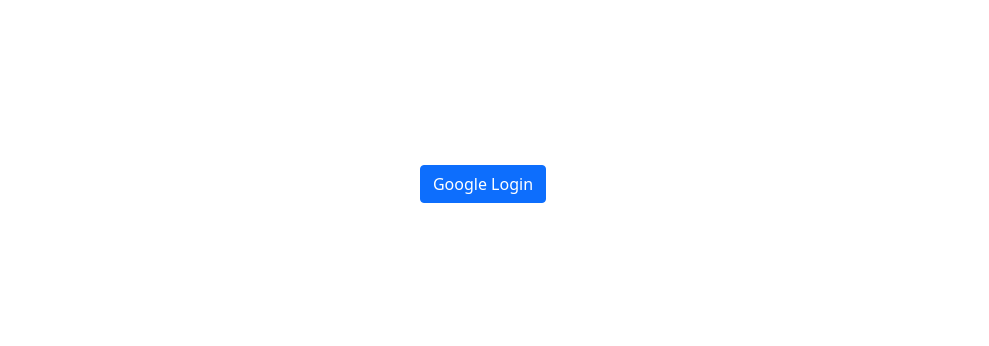
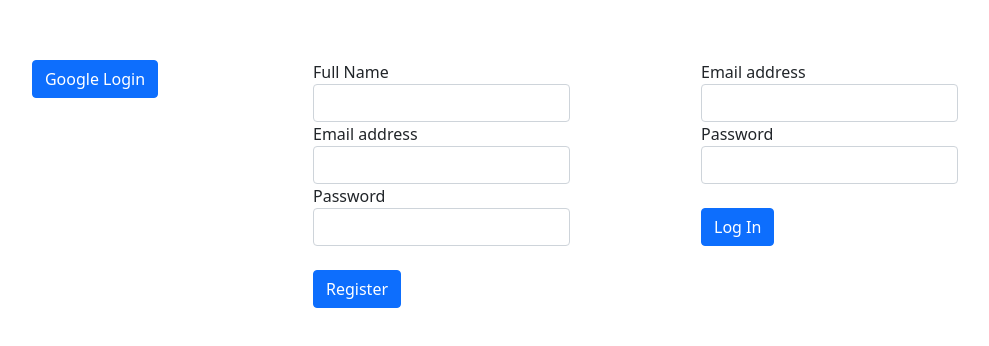
Before and after one commit to ABujalance/firebase-course, a React (Create React App) app: page / in a window 1280 px wide. Shown: the part 216-562 px from the top of the page, without its empty margins (157-1146 px from the left). Built offline with nearby package versions, Linux system fonts and the light colour scheme; no server answers.

Commit message:
add mail register and login

```diff
--- a/src/components/auth/auth.tsx
+++ b/src/components/auth/auth.tsx
@@ -1,5 +1,8 @@
 import { FC } from "react";
 import { GoogleAuth } from "./google-auth/google-auth";
+import { LoginForm } from "./login-form/login-form";
+import { RegisterForm } from "./register-form/register-form";
+
 export const Auth: FC = () => {
   /**Tell where people can find grid system for bootstrap*/
   return (
@@ -8,6 +11,12 @@
         <div className="col-sm d-flex flex-column align-items-center">
           <GoogleAuth></GoogleAuth>
         </div>
+        <div className="col-sm d-flex flex-column d-flex flex-column">
+          <RegisterForm></RegisterForm>
+        </div>
+        <div className="col-sm d-flex flex-column d-flex flex-column">
+          <LoginForm></LoginForm>
+        </div>
       </div>
     </div>
   );
--- /dev/null
+++ b/src/components/auth/login-form/login-form.tsx
@@ -0,0 +1,44 @@
+import { FC, FormEvent, useState } from "react";
+import { getAuth, signInWithEmailAndPassword } from "firebase/auth";
+
+export const LoginForm: FC = () => {
+  const [email, setEmail] = useState<string>("");
+  const [password, setPassword] = useState<string>("");
+  const auth = getAuth();
+
+  const onLogin = (ev: FormEvent<HTMLFormElement>) => {
+    ev.preventDefault();
+    ev.stopPropagation();
+    signInWithEmailAndPassword(auth, email, password);
+  };
+
+  return (
+    <form onSubmit={onLogin}>
+      <div className="form-group">
+        <label>
+          Email address{" "}
+          <input
+            type="email"
+            className="form-control"
+            value={email}
+            onChange={(e) => setEmail(e.target.value)}
+          ></input>
+        </label>
+      </div>
+      <div className="form-group">
+        <label>
+          Password{" "}
+          <input
+            type="password"
+            className="form-control"
+            value={password}
+            onChange={(e) => setPassword(e.target.value)}
+          ></input>
+        </label>
+      </div>
+      <button type="submit" className="btn btn-primary mt-4">
+        Log In
+      </button>
+    </form>
+  );
+};
--- /dev/null
+++ b/src/components/auth/register-form/register-form.tsx
@@ -0,0 +1,63 @@
+import { FC, FormEvent, useState } from "react";
+import {
+  getAuth,
+  createUserWithEmailAndPassword,
+  updateProfile,
+} from "firebase/auth";
+
+export const RegisterForm: FC = () => {
+  const [name, setName] = useState<string>("");
+  const [email, setEmail] = useState<string>("");
+  const [password, setPassword] = useState<string>("");
+  const auth = getAuth();
+
+  const onRegister = (ev: FormEvent<HTMLFormElement>) => {
+    ev.preventDefault();
+    ev.stopPropagation();
+    createUserWithEmailAndPassword(auth, email, password).then((response) => {
+      const user = response.user;
+      return updateProfile(user, { displayName: name });
+    });
+  };
+
+  return (
+    <form onSubmit={onRegister}>
+      <div className="form-group">
+        <label>
+          Full Name{" "}
+          <input
+            type="name"
+            className="form-control"
+            value={name}
+            onChange={(e) => setName(e.target.value)}
+          ></input>
+        </label>
+      </div>
+      <div className="form-group">
+        <label>
+          Email address{" "}
+          <input
+            type="email"
+            className="form-control"
+            value={email}
+            onChange={(e) => setEmail(e.target.value)}
+          ></input>
+        </label>
+      </div>
+      <div className="form-group">
+        <label>
+          Password{" "}
+          <input
+            type="password"
+            className="form-control"
+            value={password}
+            onChange={(e) => setPassword(e.target.value)}
+          ></input>
+        </label>
+      </div>
+      <button type="submit" className="btn btn-primary mt-4">
+        Register
+      </button>
+    </form>
+  );
+};
```
